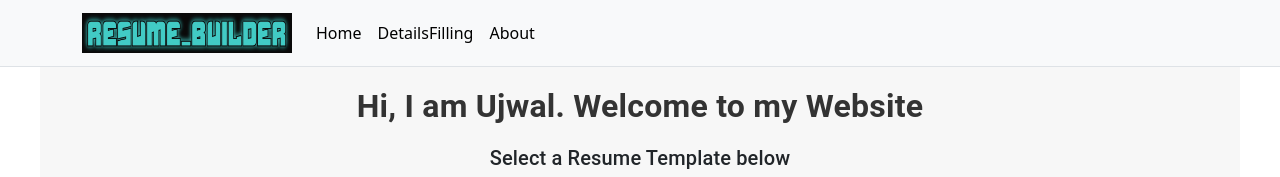
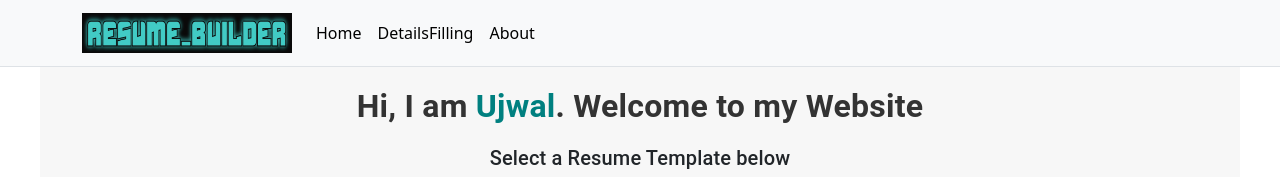
Before and after one commit to Ujwaldevgade/Almabetter-Resume-Builder, a React (Create React App) app: page / in a window 1280 px wide. Shown: the top 177 px of the page. Built offline with nearby package versions, Linux system fonts and the light colour scheme.

Commit message:
Update Home.js

```diff
--- a/src/components/Home.js
+++ b/src/components/Home.js
@@ -23,7 +23,7 @@ const Home = () => {
   return (
     <div className="container1">
       <Typography variant="h4" gutterBottom>
-        Hi, I am Ujwal.
+        Hi, I am <span style={{ color: 'teal' }}>Ujwal</span>.
         Welcome to my Website
       </Typography>
       <Typography variant="h6" gutterBottom>
```
